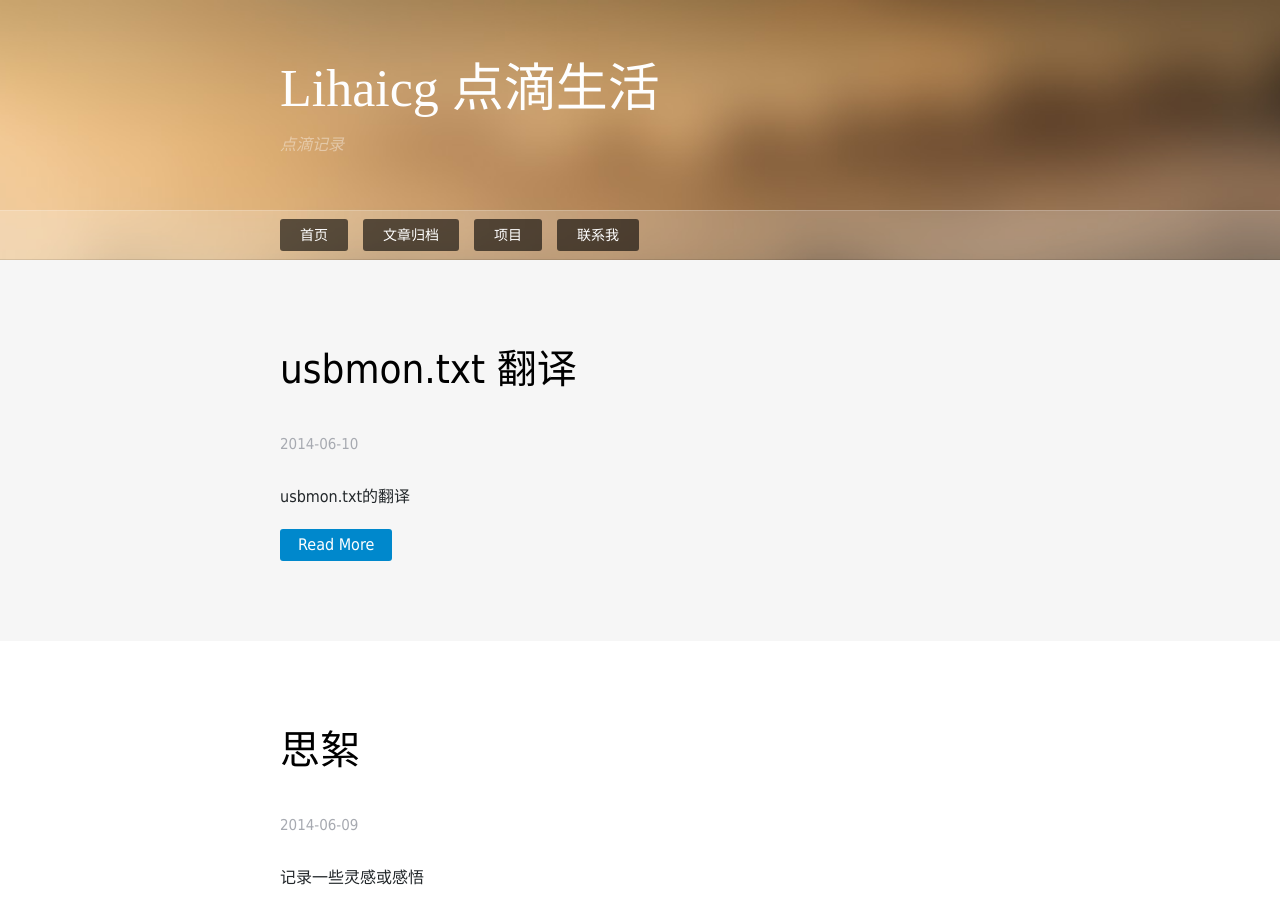
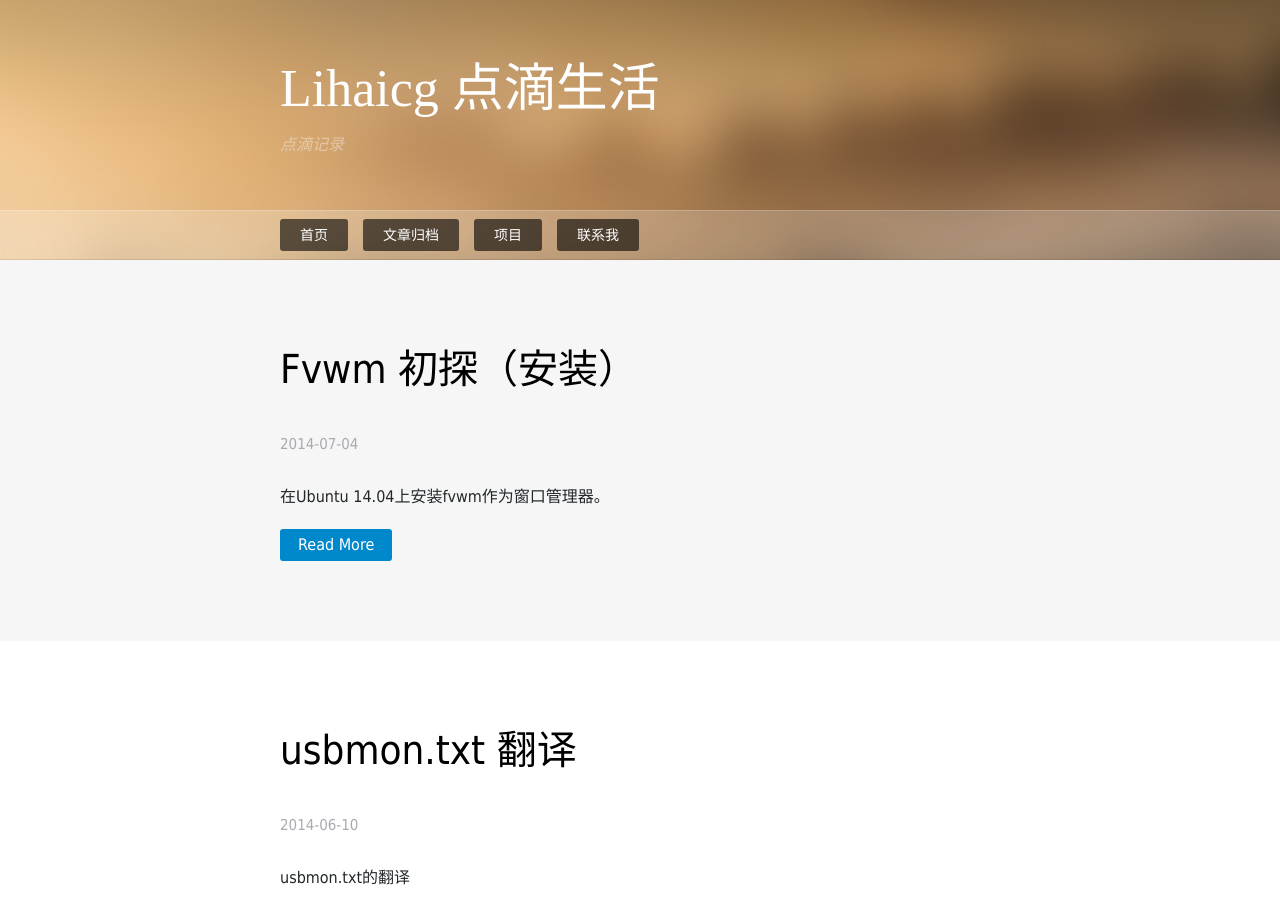
Before and after one commit to haicg/haicg.github.io, a Jekyll site: the page built from index.html, in a window 1280 px wide and 900 px high. Built offline with Jekyll 4.4.1, drawn with Linux system fonts in a browser that asks for light colours; nearby versions of some CDN libraries; some web fonts are replaced; Markdown is read by kramdown in place of the engine named in the settings; the list of posts is cut into pages by our own code; some of the changed lines change nothing that is shown.

Commit message:
add a new file fvwm install

```diff
--- a/_config.yml
+++ b/_config.yml
@@ -21,7 +21,7 @@ nav:
   - text: 项目
     url: /works.html
   - text: 联系我
-    url: http://lihaicg.dnsd.me/contact.html
+    url: /contact.html
 
 #theme config
 themes: /themes/violet
--- /dev/null
+++ b/_posts/2014-07-04-fvwm_config.md
@@ -0,0 +1,57 @@
+---
+layout: post
+title: Fvwm 初探（安装）
+description: 在Ubuntu 14.04上安装fvwm作为窗口管理器。
+keywords:
+---
+本文的测试平台是Ubuntu 14.04
+<h3>第一步：安装fvwm</h3>
+<!--http://pygments.org/docs/lexers/-->
+{% highlight bash %}
+   sudo apt-get install fvwm
+{% endhighlight %}
+这一步完成后就可以先logout，然后重新登陆，在进入登陆状态的时候，会发现在Sess
+ion中会多一个fvwm的选项（登陆用户名的右边的那个Ubuntu的图标就是选项入口），
+然后选择这一项进入。此时你就可以看到一个光秃秃的界面，表明你的fvwm已经安装成
+功。
+<b>注意：</b>如果你是用源码安装的则需要在～/目录下新建一个叫xsession的文件。
+<br>
+具体的内容如下：
+{% highlight bash %}
+    #!/bin/sh
+    # Various other commands here, ensuring that they're backgrounded where necessary
+    # i.e.:
+    # Start FVWM
+    exec fvwm
+{% endhighlight %}
+
+<h3>第二步:安装fvwm-themes</h3>
+如果你是fvwm新手的话建议你先用人家的主题，然后根据自己的需求再进行改进。我的
+原则是先运行起来，后改进。Fvwm-themes的下载地址是：
+<a href=" http://fvwm-themes.sourceforge.net/">http://fvwm-themes.
+sourceforge.net</a>,这个是其主页。你可以根据需要下载源码还是二进制包。
+要下载fvwm-themes和fvwm-themes-extra这两个包文件。
+然后你选用对应安装命令安装这两个包就可以了，如果是deb的包你就可以用 dpkg
+这个工具安装，如果是源码的话你就要配置、编译、安装。fvwm-themes-extra 的安装
+方法在下载主页上有介绍，也可以直接下载二进制包，用包管理软件进行安装。
+
+<!--http://box-look.org/content/show.php/Lethe?content=91022  一个主题的网址-->
+<h3>第三步：运行fvwm-themes</h3>
+安装完成之后就是要对fvwm-themes进行一个简单的配置。
+{% highlight bash %}
+    fvwm-themes-start
+    cp ~/.fvwm
+    cp themes-rc .fvwm2rc
+{% endhighlight %}
+到此就完成了fvwm基本配置。你也可以根据自己的需要去定制主题。同时这个主题包也内置了很多主题供选择，选择的方法：左键->Theme-management->themes.
+
+<h3>可能遇到的问题：</h3>
+1.Theme-management 这个选项没有出现
+解决方法：到~/.fvwm/ 目录下去查看一下.fvwm2rc文件是否存在，然后用themes-rc 来替代，如果曾经做过修改定制，则需要先备份：
+{% highlight bash %}
+    cp .fvwm2rc fvwm2rc.tmp
+    cp themes-rc .fvwm2rc
+{% endhighlight %}
+
+如果你遇到什么问题，可以发邮件和我联系。
+联系方式见联系我的页面。
```
